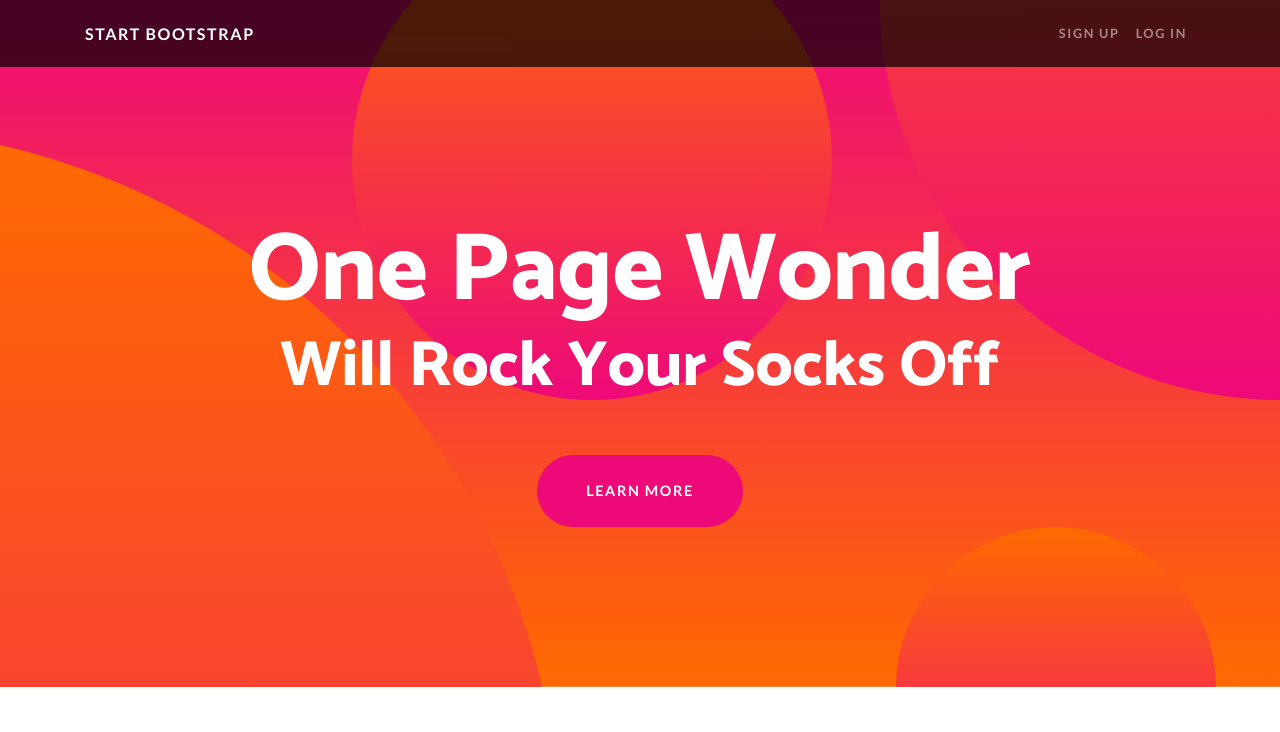
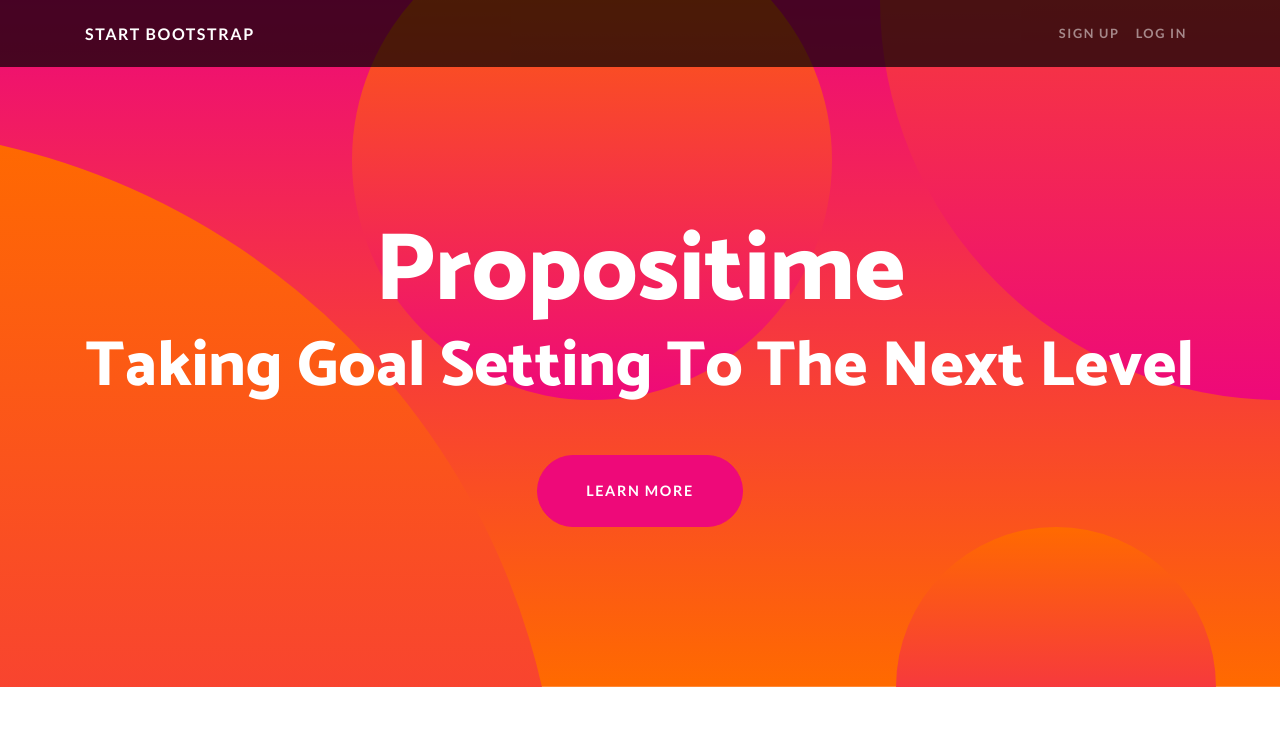
Before and after one commit to AnirudhAdiraju/PropositimeSHSHacks, a website: page startbootstrap-one-page-wonder-master/index.html in a window 1280 px wide. Shown: the top 732 px of the page. Drawn offline with Linux system fonts and the light colour scheme.

Commit message:
changed main text of template to Propositime: Taking Goal Setting To The Next Level

```diff
--- a/startbootstrap-one-page-wonder-master/index.html
+++ b/startbootstrap-one-page-wonder-master/index.html
@@ -47,8 +47,8 @@
   <header class="masthead text-center text-white">
     <div class="masthead-content">
       <div class="container">
-        <h1 class="masthead-heading mb-0">One Page Wonder</h1>
-        <h2 class="masthead-subheading mb-0">Will Rock Your Socks Off</h2>
+        <h1 class="masthead-heading mb-0">Propositime</h1>
+        <h2 class="masthead-subheading mb-0">Taking Goal Setting To The Next Level</h2>
         <a href="#" class="btn btn-primary btn-xl rounded-pill mt-5">Learn More</a>
       </div>
     </div>
```
